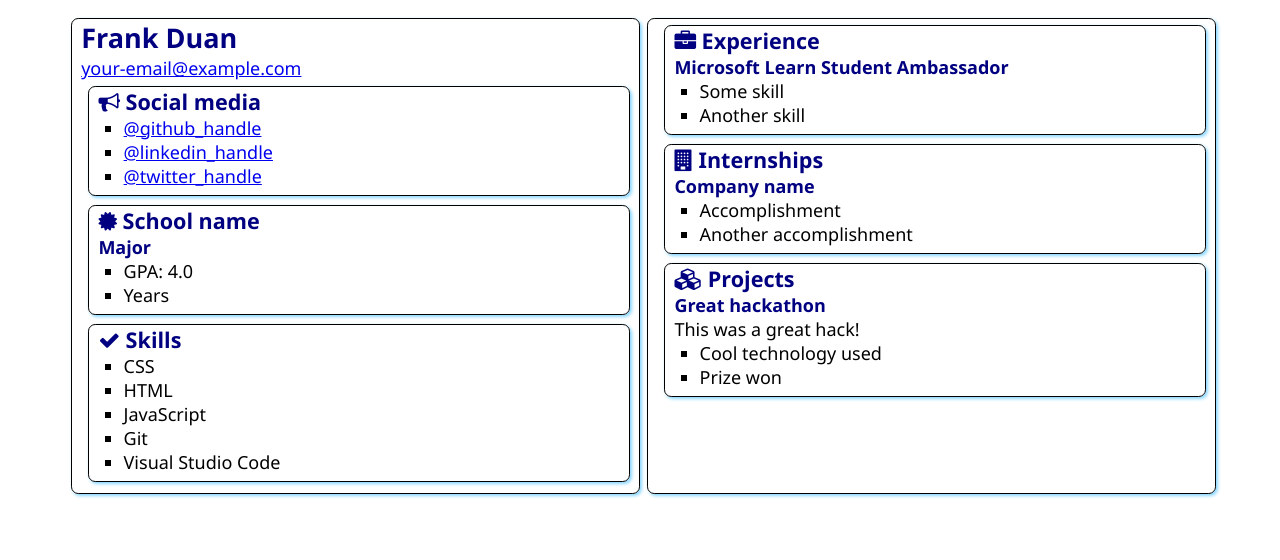
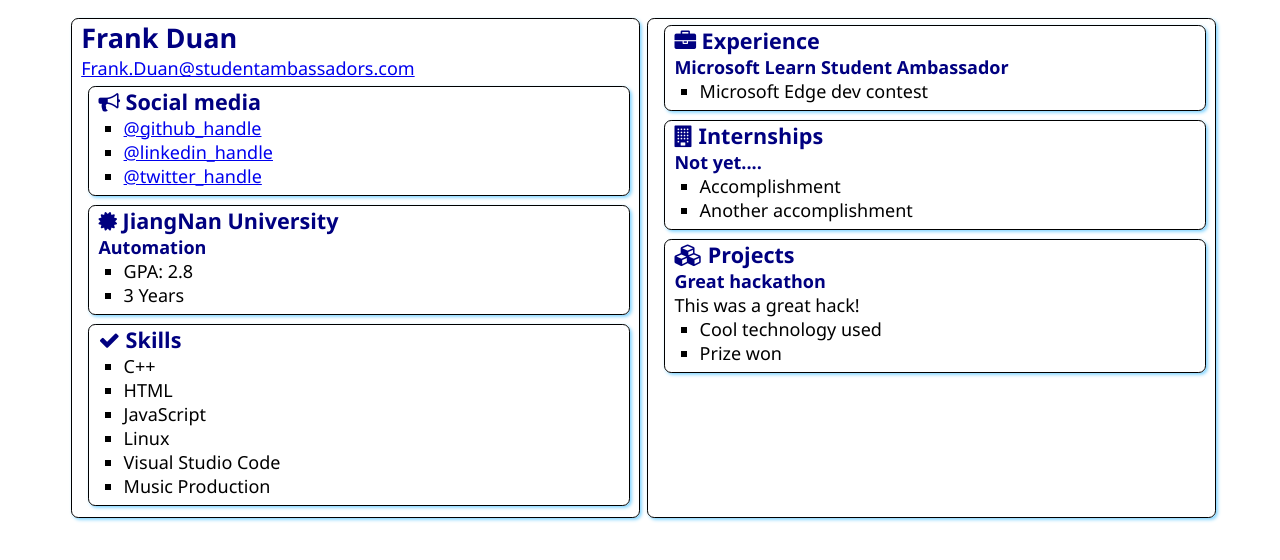
Before and after one commit to extrachange/SATechnicalOnboarding, a plain HTML site: page src/index.html in a window 1280 px wide. Drawn offline with Linux system fonts and the light colour scheme.

Commit message:
info update
update personal info

```diff
--- a/src/index.html
+++ b/src/index.html
@@ -13,7 +13,7 @@
     <main>
         <article class="box">
             <h1>Frank Duan</h1>
-            <div><a href="mailto:your.email@example.com">your-email@example.com</a></div>
+            <div><a href="mailto:your.email@example.com">Frank.Duan@studentambassadors.com</a></div>
 
             <section class="box">
                 <h2>
@@ -21,7 +21,7 @@
                     Social media
                 </h2>
                 <ul>
-                    <li><a href="https://github.com/<handle>">@github_handle</a></li>
+                    <li><a href="https://github.com/extrachange">@github_handle</a></li>
                     <li><a href="https://linkedin.com/in/<handle>">@linkedin_handle</a></li>
                     <li><a href="https://twitter.com/<handle>">@twitter_handle</a></li>
                 </ul>
@@ -31,12 +31,12 @@
                 <div class="education">
                     <h2>
                         <i class="fa fa-certificate" aria-hidden="true"></i>
-                        School name
+                        JiangNan University
                     </h2>
-                    <h3>Major</h3>
+                    <h3>Automation</h3>
                     <ul>
-                        <li>GPA: 4.0</li>
-                        <li>Years</li>
+                        <li>GPA: 2.8</li>
+                        <li>3 Years</li>
                     </ul>
                 </div>
             </section>
@@ -47,11 +47,12 @@
                     Skills
                 </h2>
                 <ul>
-                    <li>CSS</li>
+                    <li>C++</li>
                     <li>HTML</li>
                     <li>JavaScript</li>
-                    <li>Git</li>
+                    <li>Linux</li>
                     <li>Visual Studio Code</li>
+                    <li>Music Production</li>
                 </ul>
             </section>
         </article>
@@ -63,8 +64,8 @@
                 </h2>
                 <h3>Microsoft Learn Student Ambassador</h3>
                 <ul>
-                    <li>Some skill</li>
-                    <li>Another skill</li>
+                    <li>Microsoft Edge dev contest</li>
+
                 </ul>
             </section>
             <section class="box">
@@ -73,7 +74,7 @@
                     Internships
                 </h2>
 
-                <h3>Company name</h3>
+                <h3>Not yet....</h3>
                 <ul>
                     <li>Accomplishment</li>
                     <li>Another accomplishment</li>
```
